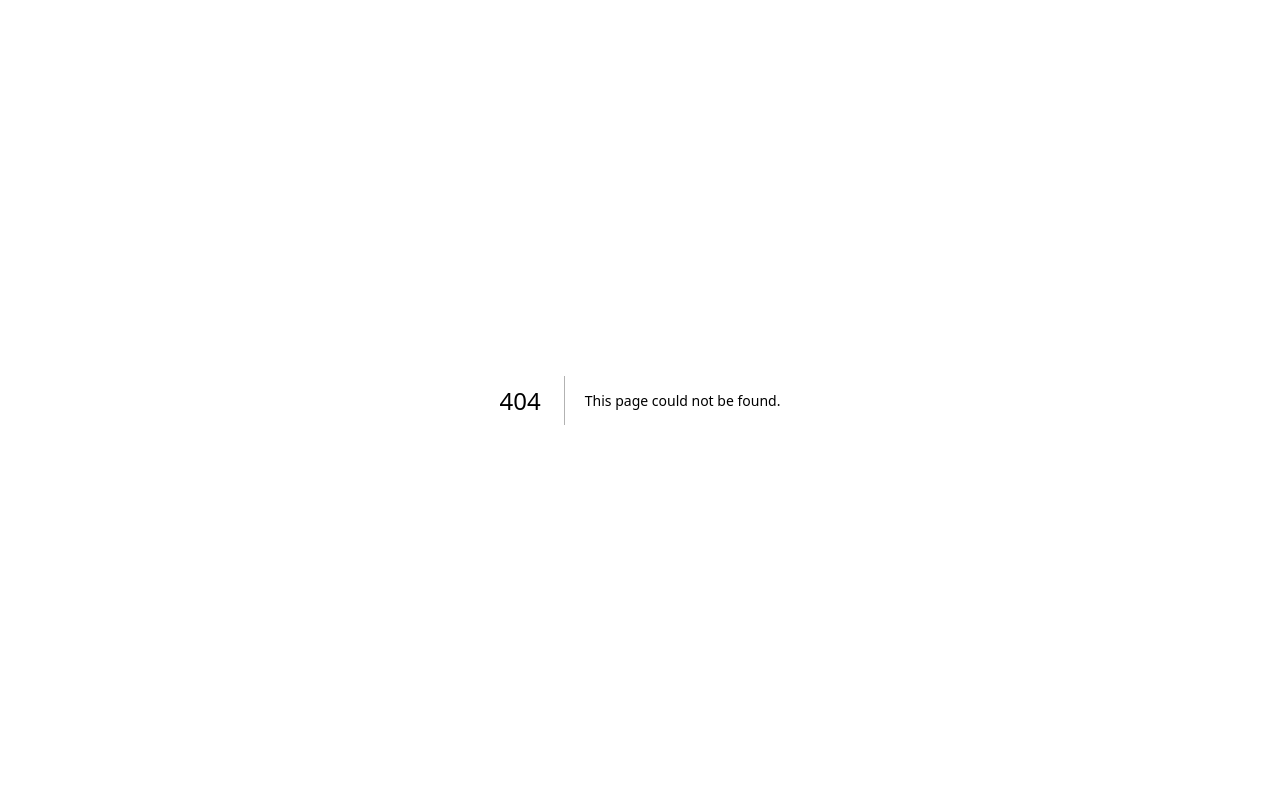
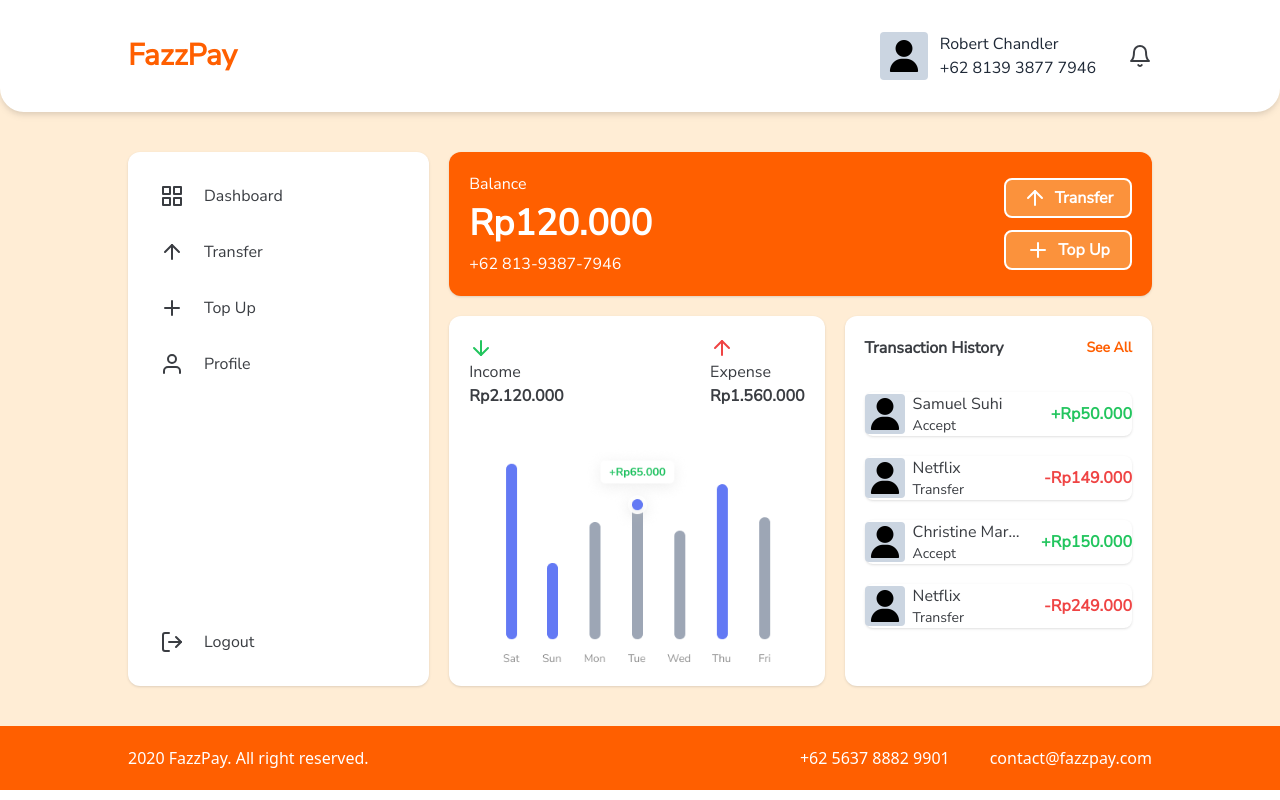
Before and after one commit to mstkm/fw12-letspay, a Next.js app: page /home in a window 1280 px wide. Before the commit this address had no page. Built offline with nearby package versions, Linux system fonts and the light colour scheme.

Commit message:
create home page

```diff
--- /dev/null
+++ b/pages/home.js
@@ -0,0 +1,184 @@
+import Head from "next/head"
+import Image from "next/image"
+import { Bell, Grid, ArrowUp, Plus, User, LogOut, ArrowDown } from "react-feather"
+import Link from "next/link"
+
+const Home = () => {
+  return(
+    <div className="bg-orange-100">
+    <Head>
+      <title>Home | Fazzpay</title>
+    </Head>
+
+    <section className="flex items-center bg-primary md:bg-white rounded-b-3xl drop-shadow-md font-primary px-5 md:px-32 py-8">
+      <div className="md:flex-1">
+        <h1 className="hidden md:block font-bold text-3xl text-primary">FazzPay</h1>
+      </div>
+      <div className="mr-3 bg-slate-300 p-2 rounded">
+        <Image src={require('../assets/images/user.png')} className='w-8' alt='photo-profile'/>
+      </div>
+      <div className="hidden md:block">
+        <h5>Robert Chandler</h5>
+        <p>+62 8139 3877 7946</p>
+      </div>
+      <div className="flex-1 md:hidden">
+        <p className="text-sm text-slate-500">Balance</p>
+        <h5 className="font-bold text-lg text-white md:text-secondary">Rp120.000</h5>
+      </div>
+      <div className="ml-8">
+        <Bell className="text-white md:text-secondary"/>
+      </div>
+    </section>
+
+    <section className="flex gap-5 font-primary md:px-32 md:py-10 text-secondary">
+      <div className="hidden md:flex flex-col flex-[30%] bg-white shadow rounded-xl py-8">
+        <div className="flex-1">
+          <div className="flex items-center gap-5 px-8 hover:text-primary hover:font-bold hover:border-l-2 hover:border-primary cursor-pointer mb-8">
+            <Grid />
+            <p>Dashboard</p>
+          </div>
+          <div className="flex items-center gap-5 px-8 hover:text-primary hover:font-bold hover:border-l-2 hover:border-primary cursor-pointer mb-8">
+            <ArrowUp />
+            <p>Transfer</p>
+          </div>
+          <div className="flex items-center gap-5 px-8 hover:text-primary hover:font-bold hover:border-l-2 hover:border-primary cursor-pointer mb-8">
+            <Plus />
+            <p>Top Up</p>
+          </div>
+          <div className="flex items-center gap-5 px-8 hover:text-primary hover:font-bold hover:border-l-2 hover:border-primary cursor-pointer mb-8">
+            <User />
+            <p>Profile</p>
+          </div>
+        </div>
+        <div>
+          <div className="flex items-center gap-5 px-8 hover:text-primary hover:font-bold hover:border-l-2 hover:border-primary cursor-pointer">
+            <LogOut />
+            <p>Logout</p>
+          </div>
+        </div>
+      </div>
+      <div className="flex-[70%] flex flex-col gap-5">
+        <div className="hidden md:flex items-center bg-primary shadow p-5 rounded-xl">
+          <div className="flex-1 text-white">
+            <p>Balance</p>
+            <p className="text-4xl font-bold py-2">Rp120.000</p>
+            <p>+62 813-9387-7946</p>
+          </div>
+          <div className="flex flex-col gap-3">
+            <div className="h-10 w-32 flex items-center justify-center  cursor-pointer">
+              <button className="flex items-center justify-center  cursor-pointer gap-2 font-bold bg-orange-400 border-2 rounded-lg h-10 w-32 text-white border-white active:h-8 active:w-28 active:text-sm">
+                <ArrowUp />
+                <p>Transfer</p>
+              </button>
+            </div>
+            <div className="h-10 w-32 flex items-center justify-center  cursor-pointer">
+              <button className="flex items-center justify-center  cursor-pointer gap-2 font-bold bg-orange-400 border-2 rounded-lg h-10 w-32 text-white border-white active:h-8 active:w-28 active:text-sm">
+                <Plus />
+                <p>Top Up</p>
+              </button>
+            </div>
+          </div>
+        </div>
+        <div className="md:flex gap-5">
+          <div className="hidden md:block flex-[55%] bg-white shadow p-5 rounded-xl">
+            <div className="flex items-center mb-10">
+              <div className="flex-1">
+                <ArrowDown className="text-green-500" />
+                <p>Income</p>
+                <p className="font-bold">Rp2.120.000</p>
+              </div>
+              <div>
+                <ArrowUp className="text-red-500"/>
+                <p>Expense</p>
+                <p className="font-bold">Rp1.560.000</p>
+              </div>
+            </div>
+            <div className="flex justify-center">
+              <Image src={require('../assets/images/graphic.png')} alt='graphic' className="w-4/5" />
+            </div>
+          </div>
+          <div className="flex justify-center gap-3 px-5 py-5 md:hidden">
+            <div className="flex w-full items-center justify-center  cursor-pointer">
+              <button className="flex py-3 w-full items-center justify-center  cursor-pointer gap-2 font-bold bg-orange-400 border-2 rounded-lg text-white border-white active:h-8 active:w-28 active:text-sm">
+                <ArrowUp />
+                <p>Transfer</p>
+              </button>
+            </div>
+            <div className="flex w-full items-center justify-center  cursor-pointer">
+              <button className="flex py-3 w-full items-center justify-center  cursor-pointer gap-2 font-bold bg-orange-400 border-2 rounded-lg text-white border-white active:h-8 active:w-28 active:text-sm">
+                <Plus />
+                <p>Top Up</p>
+              </button>
+            </div>
+          </div>
+          <div className="md:flex-[45%] md:bg-white md:shadow md:p-5 md:rounded-xl">
+            <div className="flex items-center mb-8 px-5 md:px-0 mt-5 md:mt-0">
+              <p className="flex-1 font-bold">Transaction History</p>
+              <Link href='' className="text-sm font-bold text-primary hover:underline">See All</Link>
+            </div>
+            <div className="flex flex-col gap-3 md:gap-5 pb-10 md:pb-0">
+              <div className="flex items-center bg-white shadow md:bg-transparent p-5 md:p-0 rounded-lg md:rounded-0">
+                <div className="bg-slate-300 w-10 h-10 rounded mr-2">
+                  <Image src={require('../assets/images/user.png')} alt='user' className="w-10 h-10 p-1" />
+                </div>
+                <div className="flex-1">
+                  <p className="w-[115px] text-ellipsis overflow-hidden whitespace-nowrap">Samuel Suhi</p>
+                  <p className="text-sm">Accept</p>
+                </div>
+                <div className="flex-2">
+                  <p className="text-green-500 font-bold">+Rp50.000</p>
+                </div>
+              </div>
+              <div className="flex items-center bg-white shadow md:bg-transparent p-5 md:p-0 rounded-lg md:rounded-0">
+                <div className="bg-slate-300 w-10 h-10 rounded mr-2">
+                  <Image src={require('../assets/images/user.png')} alt='user' className="w-10 h-10 p-1" />
+                </div>
+                <div className="flex-1">
+                  <p className="w-[115px] text-ellipsis overflow-hidden whitespace-nowrap">Netflix</p>
+                  <p className="text-sm">Transfer</p>
+                </div>
+                <div className="flex-2">
+                  <p className="text-red-500 font-bold">-Rp149.000</p>
+                </div>
+              </div>
+              <div className="flex items-center bg-white shadow md:bg-transparent p-5 md:p-0 rounded-lg md:rounded-0">
+                <div className="bg-slate-300 w-10 h-10 rounded mr-2">
+                  <Image src={require('../assets/images/user.png')} alt='user' className="w-10 h-10 p-1" />
+                </div>
+                <div className="flex-1">
+                  <p className="w-[115px] text-ellipsis overflow-hidden whitespace-nowrap">Christine Marhaban Marhaban</p>
+                  <p className="text-sm">Accept</p>
+                </div>
+                <div className="flex-2">
+                  <p className="text-green-500 font-bold">+Rp150.000</p>
+                </div>
+              </div>
+              <div className="flex items-center bg-white shadow md:bg-transparent p-5 md:p-0 rounded-lg md:rounded-0">
+                <div className="bg-slate-300 w-10 h-10 rounded mr-2">
+                  <Image src={require('../assets/images/user.png')} alt='user' className="w-10 h-10 p-1" />
+                </div>
+                <div className="flex-1">
+                  <p className="w-[115px] text-ellipsis overflow-hidden whitespace-nowrap">Netflix</p>
+                  <p className="text-sm">Transfer</p>
+                </div>
+                <div className="flex-2">
+                  <p className="text-red-500 font-bold">-Rp249.000</p>
+                </div>
+              </div>
+            </div>
+          </div>
+        </div>
+      </div>
+    </section>
+
+    <footer className="hidden md:flex gap-10 bg-primary text-white px-32 py-5">
+      <p className="flex-1">2020 FazzPay. All right reserved.</p>
+      <p>+62 5637 8882 9901</p>
+      <p>contact@fazzpay.com</p>
+    </footer>
+    </div>
+  )
+}
+
+
+export default Home
```
